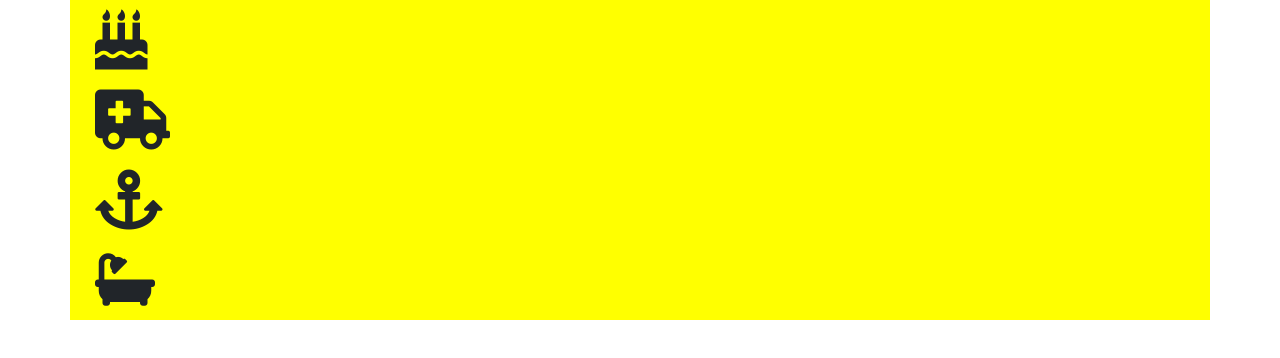
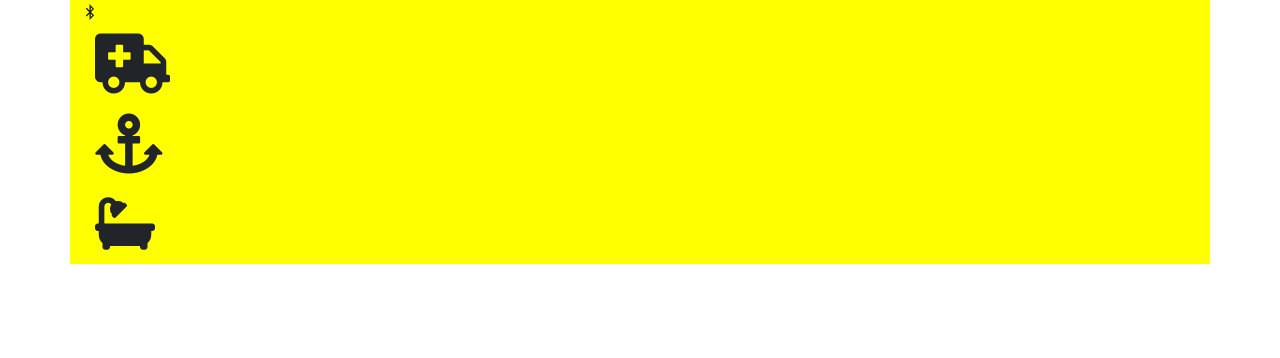
Before and after one commit to BolandTech/bootstrap-grid-icon-practice, a plain HTML site: page index.html in a window 1280 px wide. Drawn offline with nearby package versions, Linux system fonts and the light colour scheme.

Commit message:
Update index.html

```diff
--- a/index.html
+++ b/index.html
@@ -22,7 +22,7 @@
       <div class="row">
 
           <div class="col-12">
-            <i class="fa fa-birthday-cake"></i>
+            <i class="fab fa-bluetooth-b"></i>
           </div>
           <div class="col-12">
             <i class="fa fa-ambulance"></i>
```
